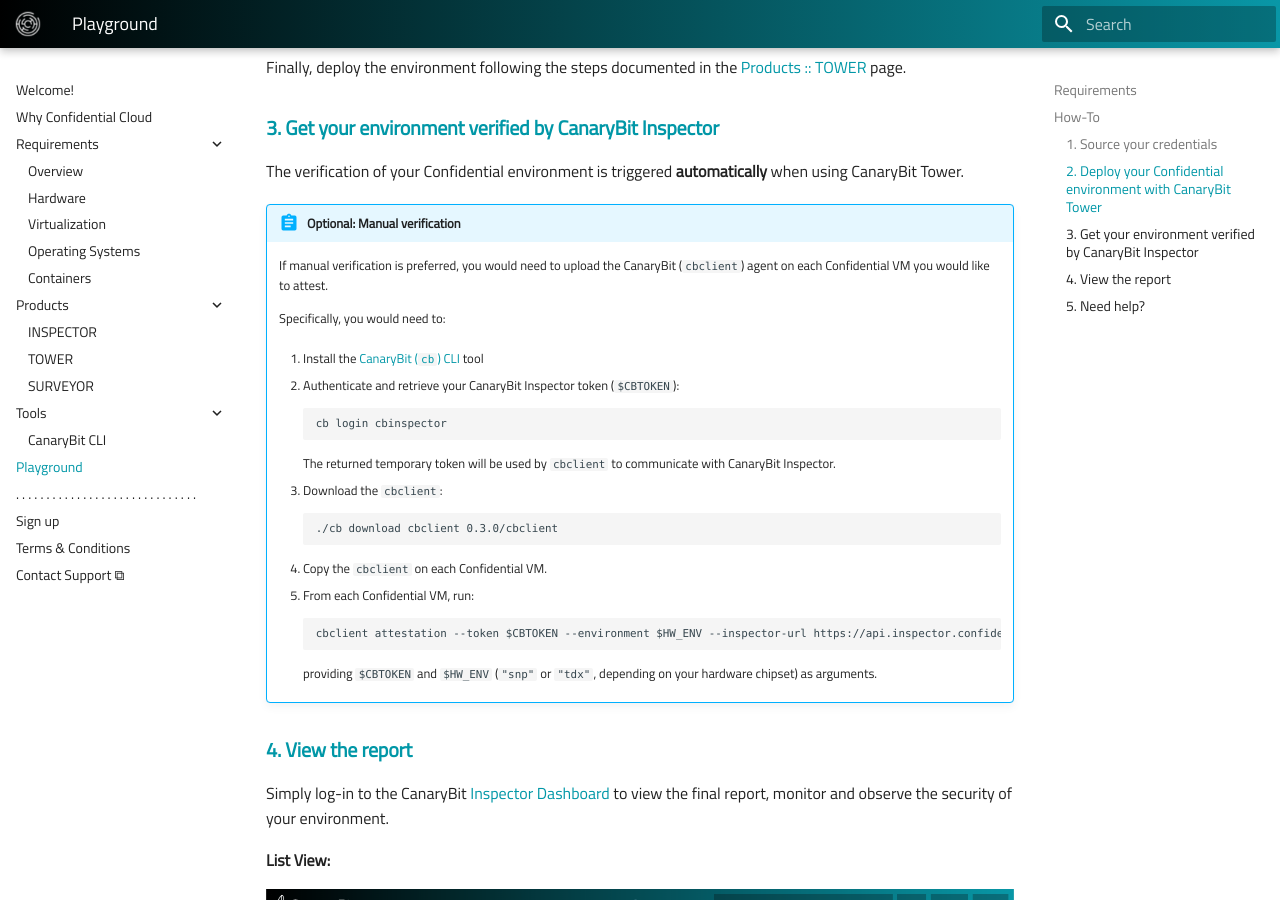
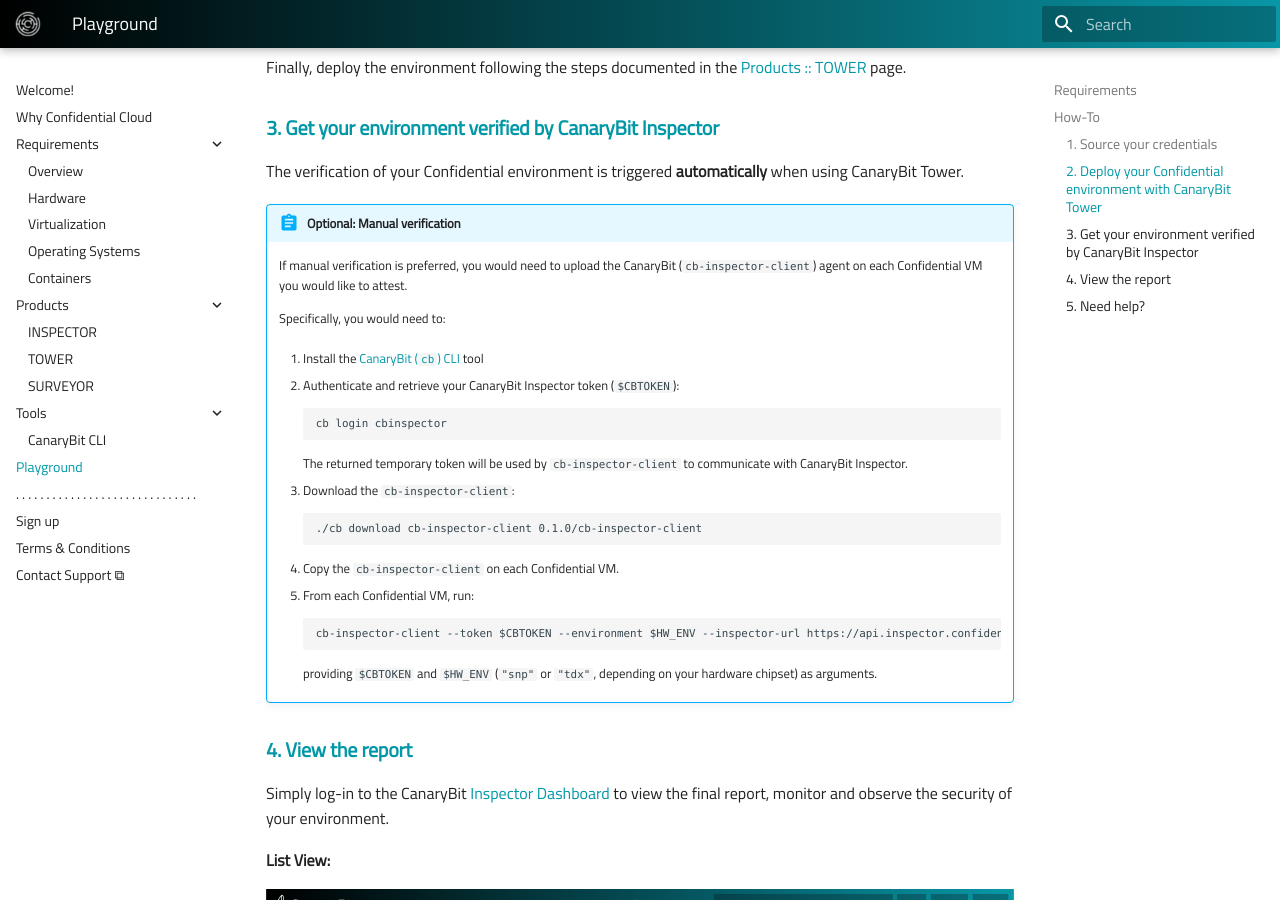
Before and after one commit to canarybit/cc-docs, an MkDocs documentation site: the page built from docs/playground.md, in a window 1280 px wide and 900 px high, scrolled down 1391 px. Built offline with MkDocs 1.6.1 and Material for MkDocs 9.7.7, drawn with Linux system fonts in a browser that asks for light colours.

Commit message:
Updates Playground page with new cb-inspector-client

````diff
--- a/docs/playground.md
+++ b/docs/playground.md
@@ -58,7 +58,7 @@
 
 !!! abstract "Optional: Manual verification"
 
-    If manual verification is preferred, you would need to upload the CanaryBit (`cbclient`) agent on each Confidential VM you would like to attest.
+    If manual verification is preferred, you would need to upload the CanaryBit (`cb-inspector-client`) agent on each Confidential VM you would like to attest.
 
     Specifically, you would need to:
 
@@ -68,17 +68,17 @@
     ```
     cb login cbinspector
     ```
-    The returned temporary token will be used by `cbclient` to communicate with CanaryBit Inspector.
+    The returned temporary token will be used by `cb-inspector-client` to communicate with CanaryBit Inspector.
 
-    3. Download the `cbclient`:
+    3. Download the `cb-inspector-client`:
     ```
-    ./cb download cbclient 0.3.0/cbclient
+    ./cb download cb-inspector-client 0.1.0/cb-inspector-client
     ```
-    4. Copy the `cbclient` on each Confidential VM.
+    4. Copy the `cb-inspector-client` on each Confidential VM.
 
     5. From each Confidential VM, run:
     ```
-    cbclient attestation --token $CBTOKEN --environment $HW_ENV --inspector-url https://api.inspector.confidentialcloud.io
+    cb-inspector-client --token $CBTOKEN --environment $HW_ENV --inspector-url https://api.inspector.confidentialcloud.io
     ```
     providing `$CBTOKEN` and `$HW_ENV` (`"snp"` or `"tdx"`, depending on your hardware chipset) as arguments.
 
````
